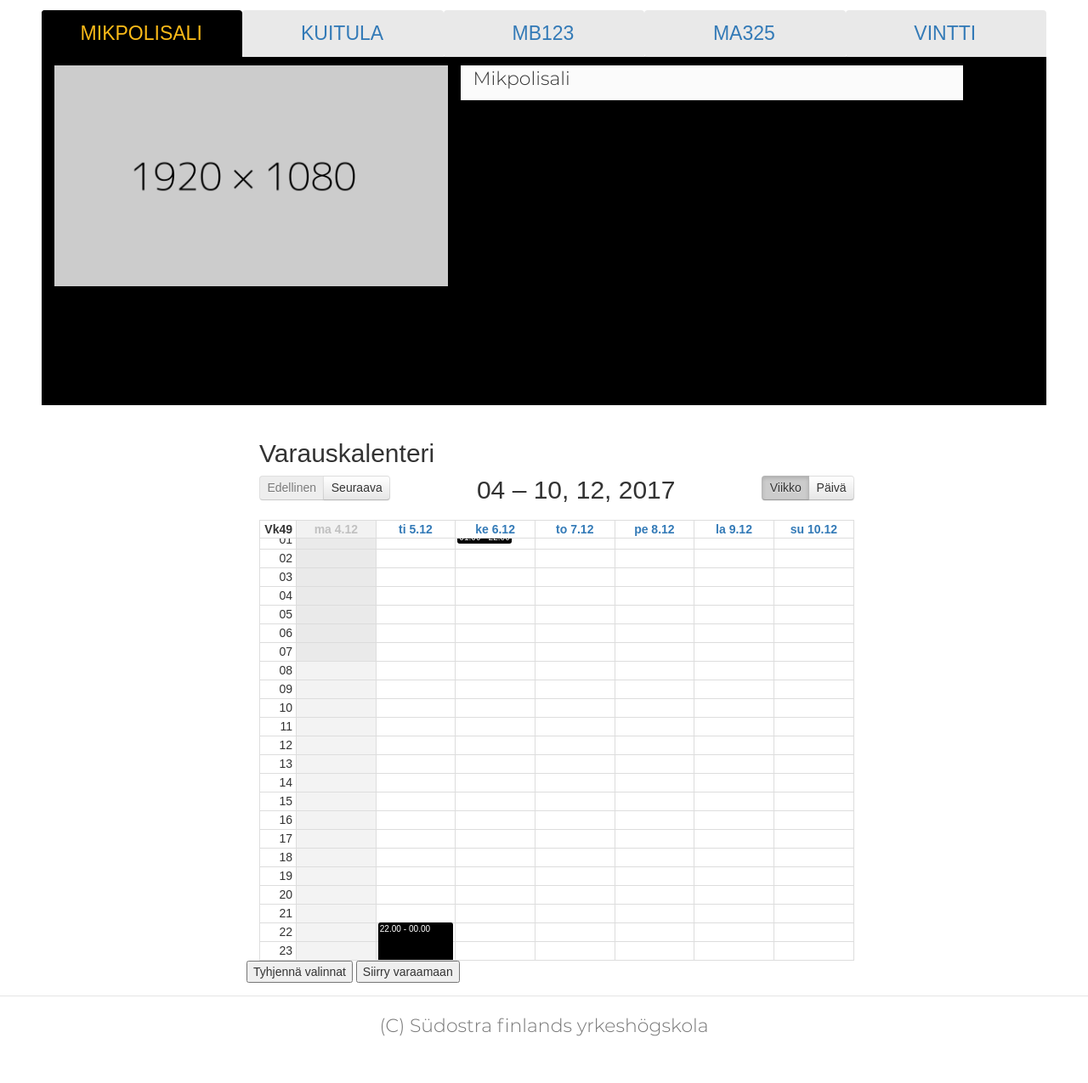
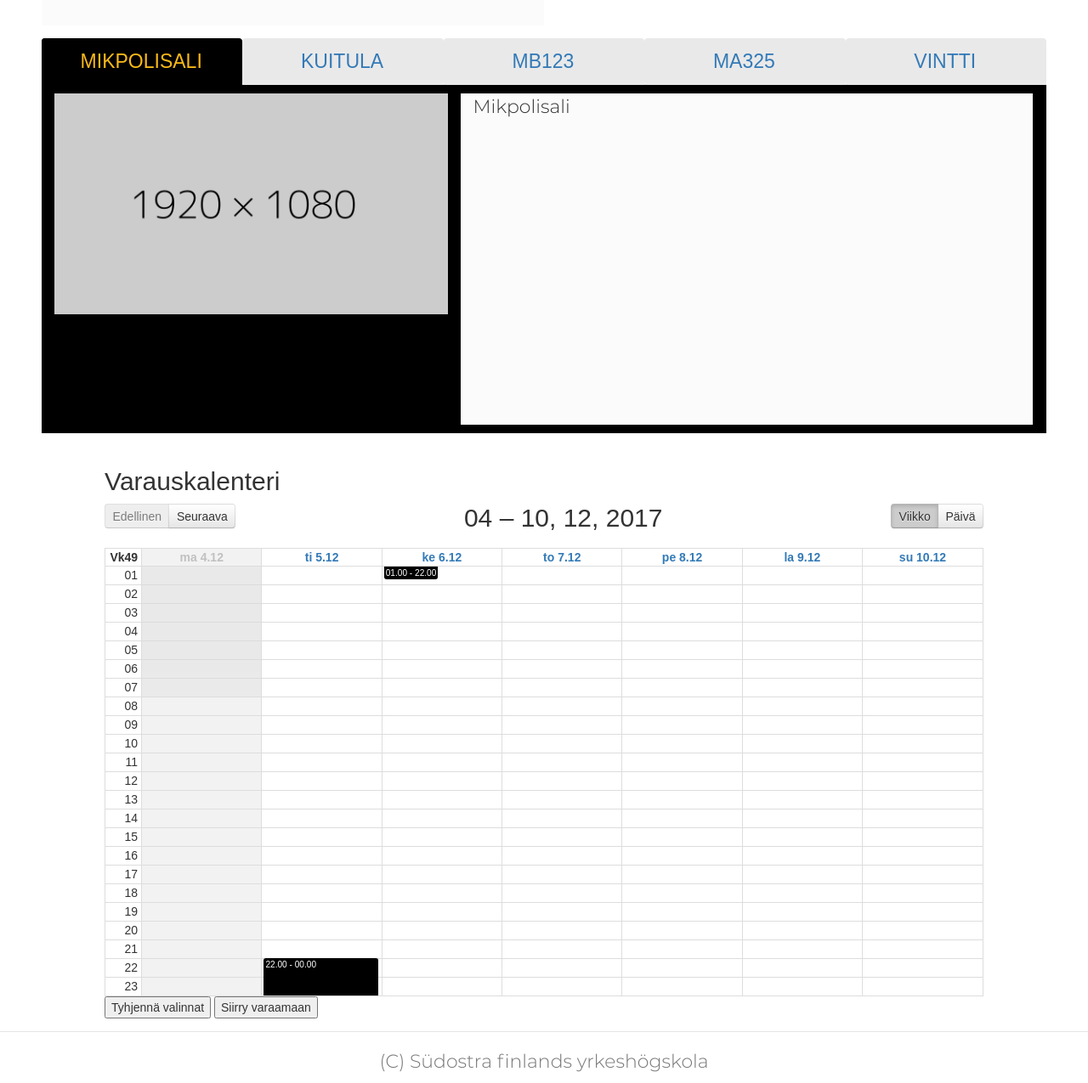
Before and after one commit to ojoer/XamkTilanvaraus, a website: page app/index.html in a window 1280 px wide. Shown: the part 480-1755 px from the top of the page at 85% size. Before the commit the page ends 1713 px from the top, so only its background shows below. Drawn offline with nearby package versions, Linux system fonts and the light colour scheme; some packages are replaced by stand-ins of ours; files that its build step writes are made by us from their sources; no server answers; a web font is replaced by a local one.

Commit message:
Tuo kalenteir oli perseestä muokata

```diff
--- a/app/scripts/kalenteri/Main.js
+++ b/app/scripts/kalenteri/Main.js
@@ -1,24 +1,25 @@
 /* eslint-disable */
 
-$(document).ready(function() {
+$(document).ready(function () {
     var initialLocaleCode = 'fi';
 
 
     $('#calendar').fullCalendar({
 
+        height: 'auto',
         header: {
             left: 'prev,next',
             center: 'title',
             right: 'agendaWeek,agendaDay'
         },
         eventSources: [
-                    {
-                        method : "get",
-                        url : "http://localhost:9000/scripts/kalenteri/juhlapaivat.json",
-                        color: '#000'
-                    }
+            {
+                method: "get",
+                url: "http://localhost:9000/scripts/kalenteri/juhlapaivat.json",
+                color: '#000'
+            }
 
-                ],
+        ],
         defaultDate: new Date(),
         defaultView: 'agendaWeek',
         allDaySlot: false,
@@ -30,7 +31,7 @@ $(document).ready(function() {
         navLinks: true, // can click day/week names to navigate views
         slotDuration: '01:00:00',
         minTime: '01:00:00',
-        validRange: function(nowDate) {
+        validRange: function (nowDate) {
             return {
                 start: nowDate.add(6, 'days')
             };
@@ -39,21 +40,21 @@ $(document).ready(function() {
         // display business hours
         businessHours: {
             // days of week. an array of zero-based day of week integers (0=Sunday)
-            dow: [ 1, 2, 3, 4, 5, 6 ], // Monday - Thursday
+            dow: [1, 2, 3, 4, 5, 6], // Monday - Thursday
 
             start: '8:00', // a start time (10am in this example)
             end: '20:00', // an end time (6pm in this example)
         },
         editable: true,
-        eventStartEditable:false,
-        eventDurationEditable:false,
-        eventOverlap:false,
+        eventStartEditable: false,
+        eventDurationEditable: false,
+        eventOverlap: false,
         eventColor: '#fbba18',
         selectable: true,
         selectHelper: true,
-        selectOverlap:false,
-        selectConstraint:"businessHours",
-        select: function(start, end) {
+        selectOverlap: false,
+        selectConstraint: "businessHours",
+        select: function (start, end) {
             var title = prompt('Event Title:');
             var eventData;
             if (title) {
--- a/app/styles/main.css
+++ b/app/styles/main.css
@@ -41,7 +41,7 @@ body {
   margin-bottom: 4px;
   position:fixed;
   width: 100%;
-  z-index: 1;
+  z-index: 9999;
 }
 /* Make the masthead heading the same height as the navigation */
 .header h3 {
@@ -82,7 +82,7 @@ body {
 }
 
 .content-body{
-  padding-top:6%;
+  padding-top:110px;
 }
 
 /* Responsive: Portrait tablets and up */
@@ -250,6 +250,8 @@ body {
 
   .tabs-textarea{
     background-color: rgb(251, 251, 251);
+    min-height:390px;
+    width:57%;
   }
 
   .c3_img{
@@ -262,6 +264,11 @@ body {
     margin-top:20px;
   }
 
+  .kalenteri{
+    width:90% !important;
+    max-width: 90% !important;
+  }
+
   @media screen and (max-width: 1000px)  {
     .nav-tabs > li{
       font-size: 18px;
--- a/app/views/main.html
+++ b/app/views/main.html
@@ -64,7 +64,7 @@
     </div>
     <div id="kalenteri" class="content_4">
 
-      <div class="container" id="etusivuKalenteri">
+      <div class="container kalenteri" id="etusivuKalenteri">
         <link href='./styles/kalenteri/fullcalendar.css' rel='stylesheet' />
         <link href='./styles/kalenteri/fullcalendar.print.css' rel='stylesheet' media='print' />
         <script src='./scripts/kalenteri/moment.min.js'></script>
@@ -72,11 +72,11 @@
         <script src='./scripts/kalenteri/locale-all.js'></script>
         <script src='./scripts/kalenteri/Main.js'></script>
 
-        <div class="container">
+        <div class="kalenteri"></div>
 
-          <h2>Varauskalenteri</h2>
-          <div id='calendar'></div>
-        </div>
+        <h2>Varauskalenteri</h2>
+        <div id='calendar'></div>
+
 
         <button ng-click="tyhjenna()">Tyhjennä valinnat</button>
 
```
